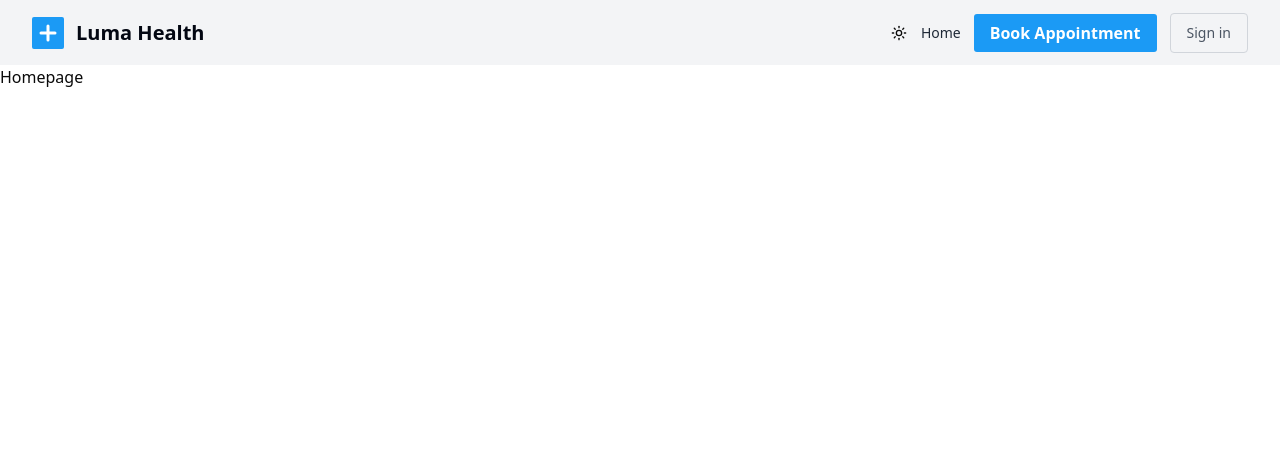
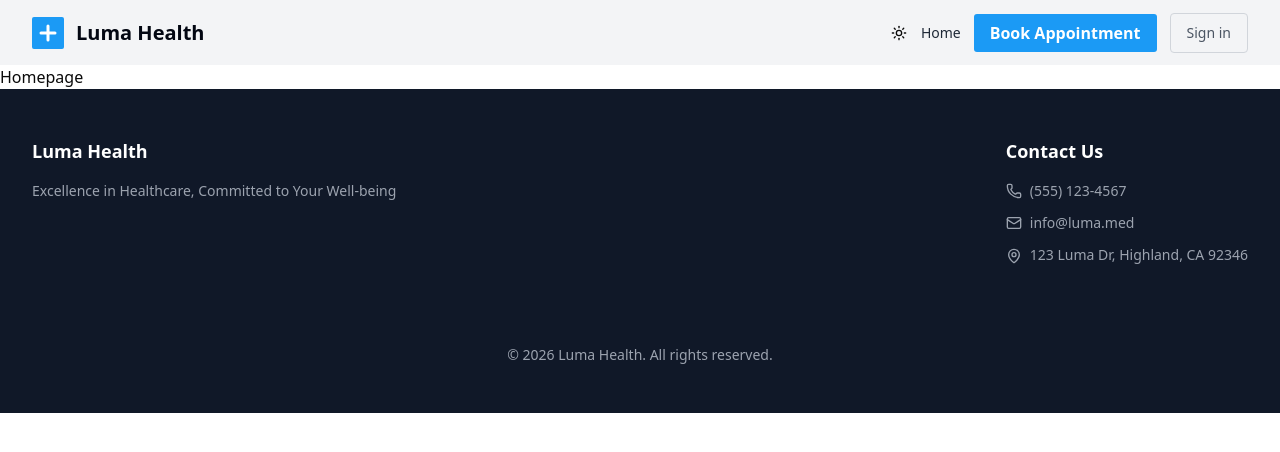
Before and after one commit to jinyang10/Luma-Health, a Next.js app: page / in a window 1280 px wide. Shown: the top 452 px of the page. Built offline with nearby package versions, Linux system fonts and the light colour scheme.

Commit message:
footer created

```diff
--- a/app/(root)/layout.tsx
+++ b/app/(root)/layout.tsx
@@ -1,4 +1,5 @@
 import Header from "@/components/organisms/header";
+import Footer from "@/components/organisms/footer";
 
 export default function RootLayout({
   children,
@@ -9,6 +10,7 @@ export default function RootLayout({
     <div>
         <Header/>
         <main>{children}</main>
+        <Footer/>
     </div>
   );
 }
--- /dev/null
+++ b/components/organisms/footer.tsx
@@ -0,0 +1,60 @@
+import { APP_NAME } from "@/lib/constants";
+import { Phone, Mail, MapPin } from "lucide-react";
+
+export default function Footer() {
+    const currentYear = new Date().getFullYear();
+
+    return (
+        <footer className="w-full bg-background-4">
+            <div className="max-w-[1440px] mx-auto flex flex-col justify-between px-6 md:px-8 py-12 gap-20">
+
+                {/* 1 Div contains Left and Right sections */}
+                <div className="flex flex-col md:flex-row justify-between items-start gap-10">
+
+                    {/* Left Section: Brand Info */}
+                    <div className="flex flex-col gap-4 max-w-sm">
+                        <h4 className="text-text-caption-2">
+                            {APP_NAME}
+                        </h4>
+                        <p className="body-regular text-text-caption-1">
+                            Excellence in Healthcare, Committed to Your Well-being
+                        </p>
+                    </div>
+
+                    {/* Right Section: Contact Info */}
+                    <div className="flex flex-col gap-4 mt-4 md:mt-0">
+                        <h4 className="text-text-caption-2">
+                            Contact Us
+                        </h4>
+
+                        <div className="flex flex-col gap-3">
+                            <div className="flex items-center space-x-2 body-regular text-text-caption-1">
+                                <Phone size={16} />
+                                <a href="tel:+15551234567">(555) 123-4567</a>
+                            </div>
+
+                            <div className="flex items-center space-x-2 body-regular text-text-caption-1">
+                                <Mail className="w-4 h-4" />
+                                <a href="mailto:info@highland.med">info@luma.med</a>
+                            </div>
+
+                            <div className="flex items-center space-x-2 body-regular text-text-caption-1">
+                                <MapPin className="w-4 h-4 mt-0.5" />
+                                <span>123 Luma Dr, Highland, CA 92346</span>
+                            </div>
+                        </div>
+
+                    </div>
+
+                </div>
+
+
+                {/*Bottom copyright section */}
+                <div className="text-center body-regular text-text-caption-1 ">
+                    <p>© {currentYear} {APP_NAME}. All rights reserved.</p>
+                </div>
+
+            </div>
+        </footer>
+    );
+}
```
